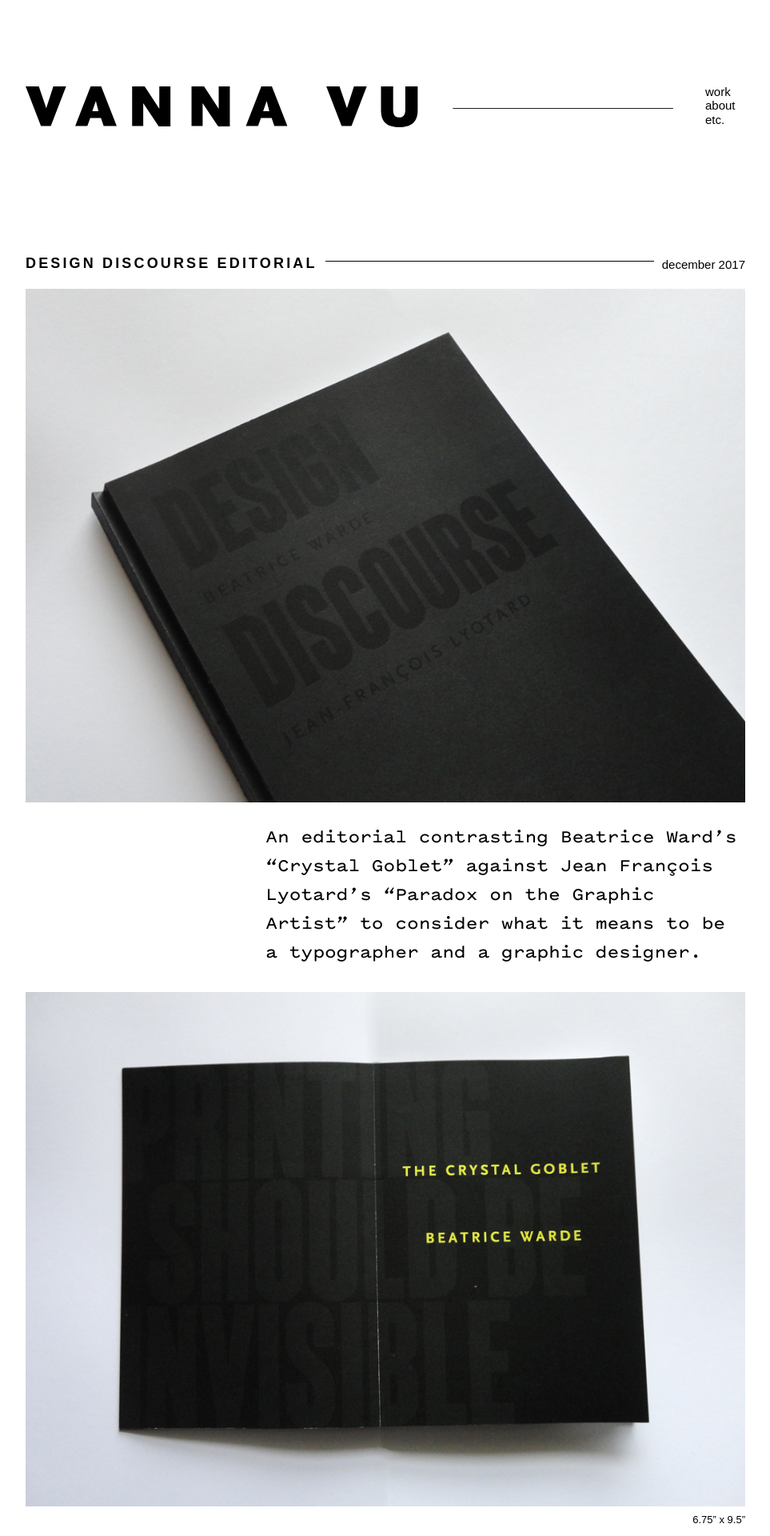
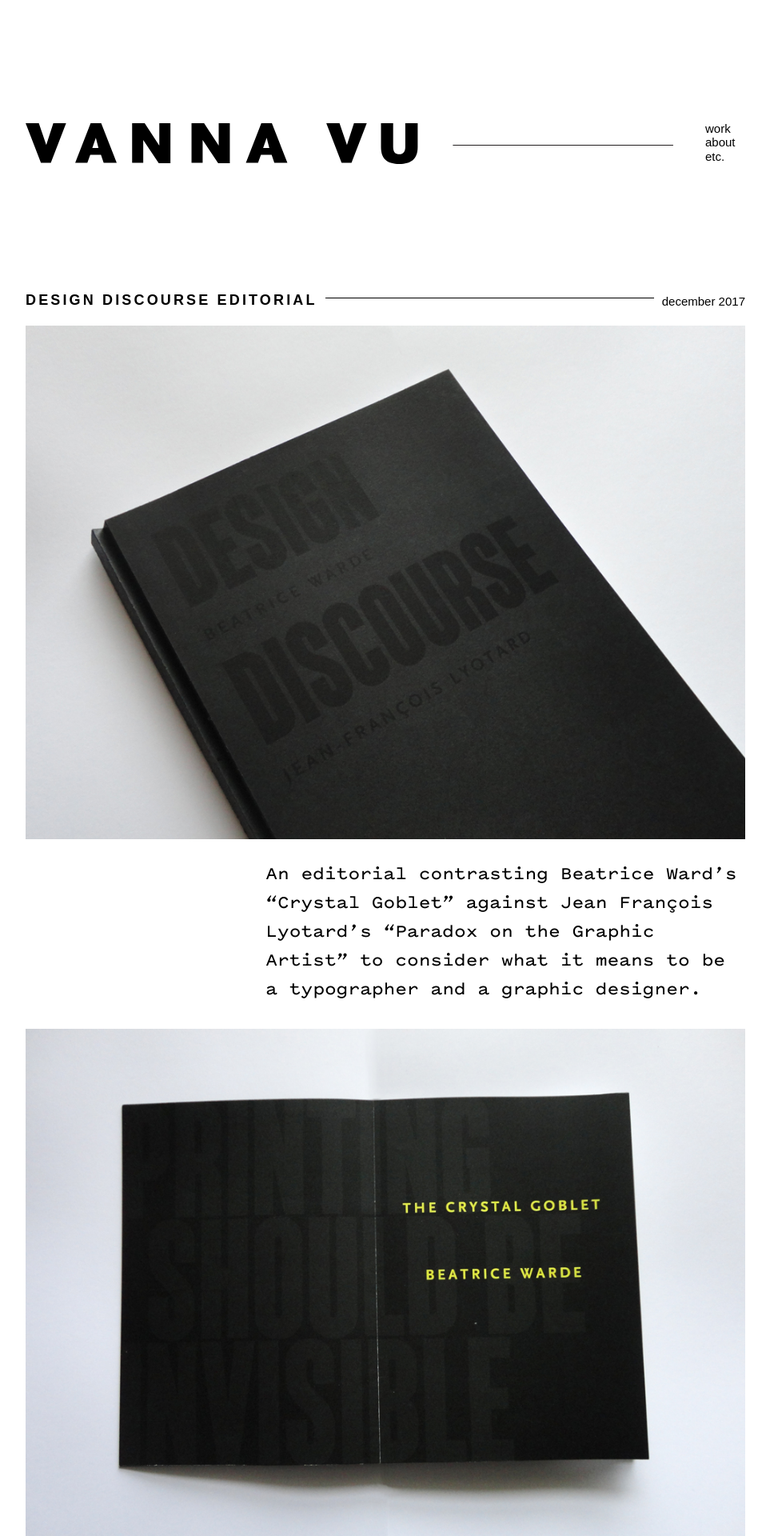
Before and after one commit to vannavu/vannavu.github.io, a Jekyll site: the page built from work/editorial.md, in a window 1280 px wide. Shown: the top 1920 px of the page at 80% size, without its empty margins (158-1121 px from the left). Built offline with Jekyll 4.4.1, drawn with Linux system fonts in a browser that asks for light colours; nearby versions of some CDN libraries; some web fonts are replaced.

Commit message:
mobile adjustments

```diff
--- a/_layouts/inprog.html
+++ b/_layouts/inprog.html
@@ -4,10 +4,10 @@
   {% include head.html %}
   <link rel="stylesheet" href="{{ "/assets/css/work.css" | relative_url }}">
 
-  <body style="margin: 3em; max-width: 1000px">
+  <body style="max-width: 1000px">
     <h2>(Site in progress)</h2>
     <br>
-    <h2>I’m Vanna Vu, and in August 2019, I completed my BFA in Communication Design at Washington University in St. Louis. I am currently freelancing while searching for employment and mentorship in Minneapolis or St. Paul.<br><br>
+    <h2>I’m Vanna Vu, and in August 2019, I completed my BFA in Communication Design at Washington University in St. Louis. I am currently free&shy;lancing while searching for employment and mentorship in Minneapolis or St. Paul.<br><br>
     I’m interested in combining programmatic thinking with craft and design. This has resulted in websites, books, paper objects, animations, type design(!), etc.<br><br>
     —<br>
     In the spring, I finished my [<a style="color: black; text-decoration: none" href="https://vannavu.com/zazz/" target="_blank">capstone</a>].<br><br>
--- a/assets/css/style.css
+++ b/assets/css/style.css
@@ -20,6 +20,7 @@
 	display: flex;
 	min-height: 100%;
 	flex-direction: column;
+  margin: 3em;
 }
 
 .wrapper {
@@ -368,6 +369,9 @@
 }
 
 @media (max-width: 700px) {
+  body {
+    margin: 2em;
+  }
 	.name_plate, .menu.small, blockquote, main p, h2, h4, h6 {
 		display: block;
 		float: none;
@@ -428,8 +432,11 @@
 	}
 
 	h2 {
-		line-height: 1.4em;
-	}
+    font-size: 16px;
+    line-height: 1.45;
+    margin: 0;
+    width: 100%;
+  }
 
 	h5 {
 		margin: 0 0 16px 0;
```
